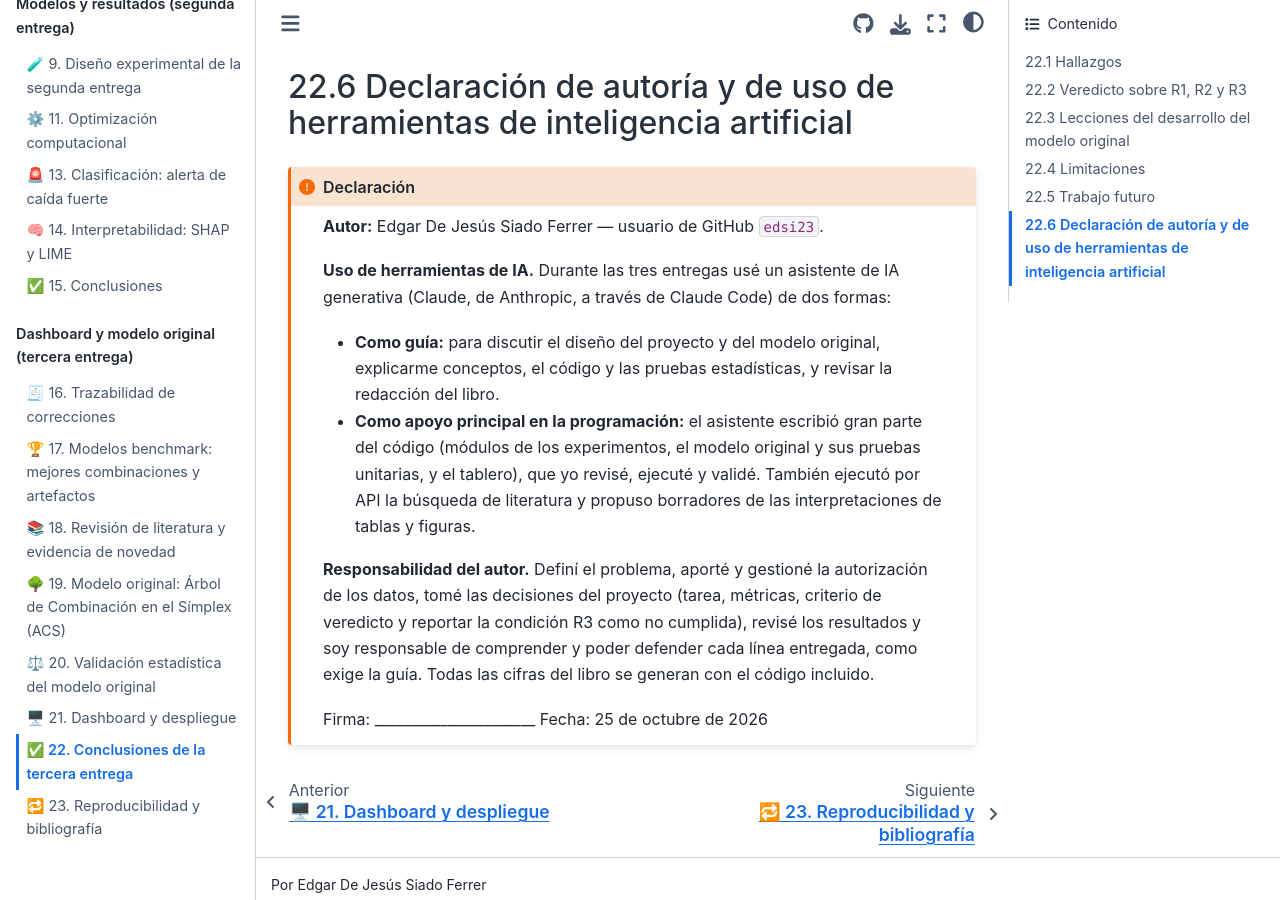
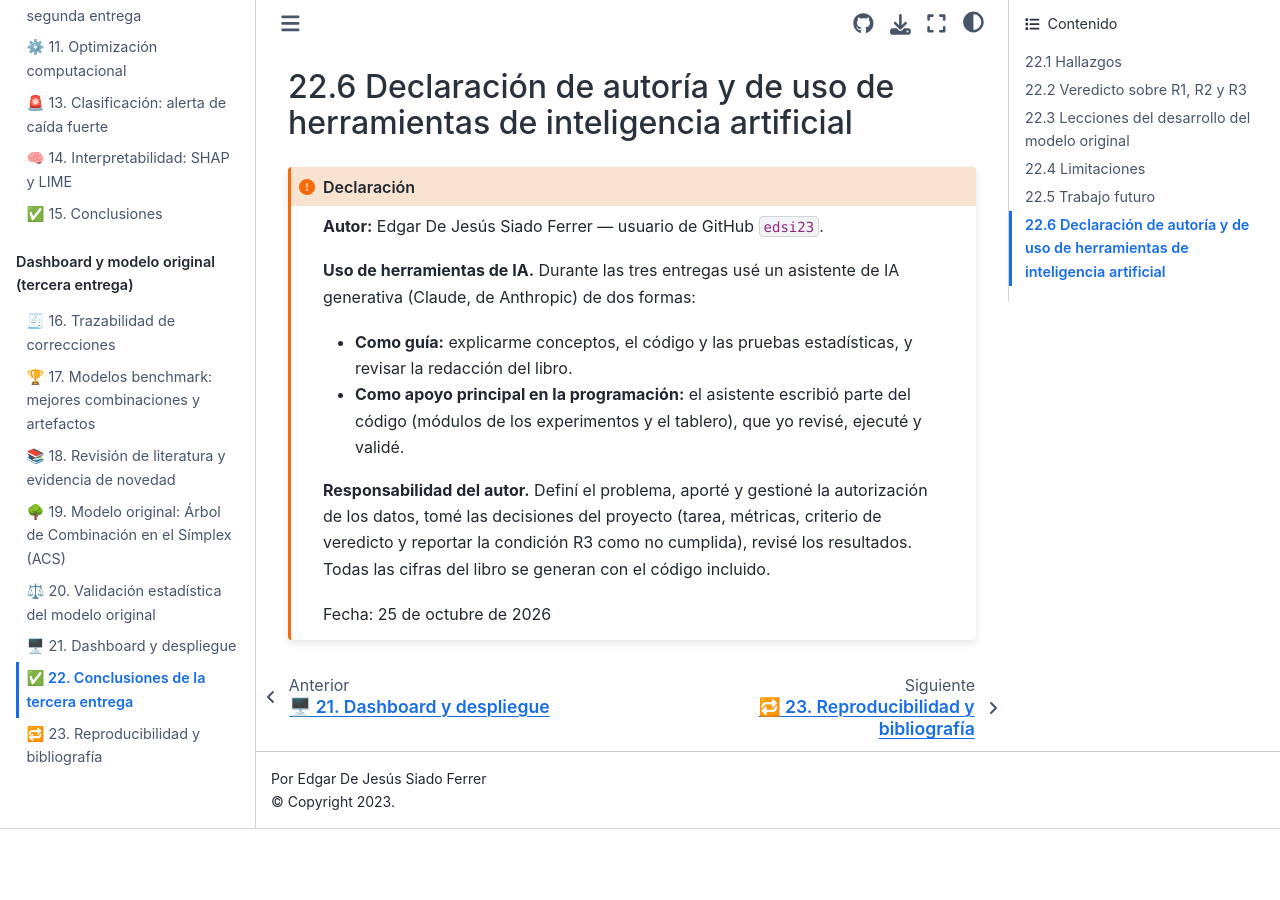
Before and after one commit to edsi23/recaudo-forecast, a Jupyter Book: the page built from book/22_conclusiones_e3.md, in a window 1280 px wide and 900 px high, scrolled down 3180 px. Built offline with Jupyter Book 1.0.4 settings and Sphinx 7.4.7 and the Sphinx Book theme 1.1.4, drawn with Linux system fonts in a browser that asks for light colours; pages that are not in the unit, such as notebooks, are missing from menus; after the commit the page ends 4009 px from its top, so only the background shows below that.

Commit message:
Actualización del capítulo 22

````diff
--- a/book/22_conclusiones_e3.md
+++ b/book/22_conclusiones_e3.md
@@ -50,12 +50,12 @@
 
 **Autor:** Edgar De Jesús Siado Ferrer — usuario de GitHub `edsi23`.
 
-**Uso de herramientas de IA.** Durante las tres entregas usé un asistente de IA generativa (Claude, de Anthropic, a través de Claude Code) de dos formas:
+**Uso de herramientas de IA.** Durante las tres entregas usé un asistente de IA generativa (Claude, de Anthropic) de dos formas:
 
-- **Como guía:** para discutir el diseño del proyecto y del modelo original, explicarme conceptos, el código y las pruebas estadísticas, y revisar la redacción del libro.
-- **Como apoyo principal en la programación:** el asistente escribió gran parte del código (módulos de los experimentos, el modelo original y sus pruebas unitarias, y el tablero), que yo revisé, ejecuté y validé. También ejecutó por API la búsqueda de literatura y propuso borradores de las interpretaciones de tablas y figuras.
+- **Como guía:** explicarme conceptos, el código y las pruebas estadísticas, y revisar la redacción del libro.
+- **Como apoyo principal en la programación:** el asistente escribió parte del código (módulos de los experimentos y el tablero), que yo revisé, ejecuté y validé.
 
-**Responsabilidad del autor.** Definí el problema, aporté y gestioné la autorización de los datos, tomé las decisiones del proyecto (tarea, métricas, criterio de veredicto y reportar la condición R3 como no cumplida), revisé los resultados y soy responsable de comprender y poder defender cada línea entregada, como exige la guía. Todas las cifras del libro se generan con el código incluido.
+**Responsabilidad del autor.** Definí el problema, aporté y gestioné la autorización de los datos, tomé las decisiones del proyecto (tarea, métricas, criterio de veredicto y reportar la condición R3 como no cumplida), revisé los resultados. Todas las cifras del libro se generan con el código incluido.
 
-Firma: ______________________   Fecha: 25 de octubre de 2026
+  Fecha: 25 de octubre de 2026
 ```
````
